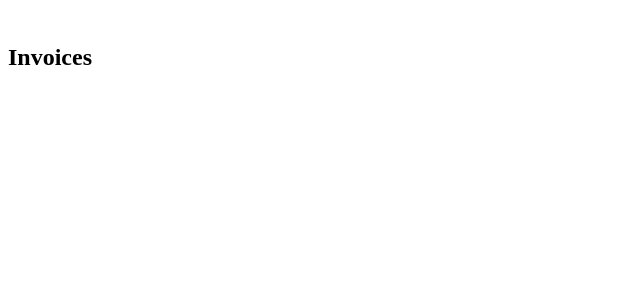
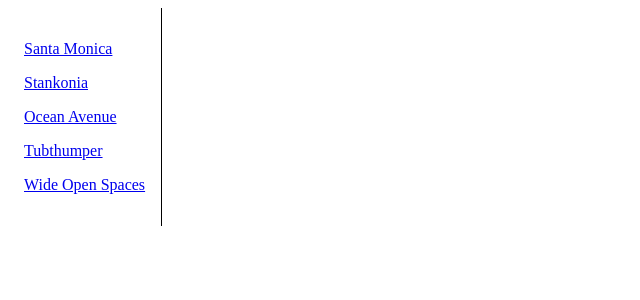
Before and after one commit to AbhishekDevel/react2, a React (Create React App) app: page /invoices in a window 1280 px wide. Shown: the top 300 px of the page, without its empty margins (0-640 px from the left). Built offline with nearby package versions, Linux system fonts and the light colour scheme.

Commit message:
3 files modified, 1 added

```diff
--- a/src/App.jsx
+++ b/src/App.jsx
@@ -1,5 +1,5 @@
 import React from "react";
-import {Link} from "react-router-dom";
+import {Outlet, Link} from "react-router-dom";
 import "./style.css";
 
 export default function App() {
@@ -13,6 +13,7 @@
       <Link to="/invoices">Invoices</Link> | {" "}
       <Link to="/expenses">Expenses</Link>
       </nav>
+      <Outlet />
     </div>
   );
 }
--- /dev/null
+++ b/src/data.js
@@ -0,0 +1,36 @@
+let invoices = [
+  {
+    name: "Santa Monica",
+    number: 1995,
+    amount: "$10,800",
+    due: "12/05/1995"
+  },
+  {
+    name: "Stankonia",
+    number: 2000,
+    amount: "$8,000",
+    due: "10/31/2000"
+  },
+  {
+    name: "Ocean Avenue",
+    number: 2003,
+    amount: "$9,500",
+    due: "07/22/2003"
+  },
+  {
+    name: "Tubthumper",
+    number: 1997,
+    amount: "$14,000",
+    due: "09/01/1997"
+  },
+  {
+    name: "Wide Open Spaces",
+    number: 1998,
+    amount: "$4,600",
+    due: "01/27/2998"
+  }
+];
+
+export function getInvoices() {
+  return invoices;
+}
--- a/src/index.js
+++ b/src/index.js
@@ -12,5 +12,13 @@
       <Route path="/" element={<App />}/>
       <Route path="/invoices" element={<Invoices />}/>
       <Route path="/expenses" element={<Expenses />}/>
+      <Route
+      path="*"
+      element={
+        <main style={{ padding: "1rem" }}>
+          <p>There's nothing here!</p>
+        </main>
+      }
+    />
     </Routes>
   </BrowserRouter>, document.getElementById("root"));
--- a/src/routes/invoices.jsx
+++ b/src/routes/invoices.jsx
@@ -1,8 +1,26 @@
 import React from "react";
+import { Link } from "react-router-dom";
+import {getInvoices} from "../data";
 export default function Invoices(){
+  let invoices = getInvoices();
   return(
-    <main style={{ padding:"1rem 0"}}>
-      <h2>Invoices</h2>
-    </main>
+    <div style={{ display: "flex" }}>
+      <nav
+        style={{
+          borderRight: "solid 1px",
+          padding: "1rem"
+        }}
+      >
+        {invoices.map(invoice => (
+          <Link
+            style={{ display: "block", margin: "1rem 0" }}
+            to={`/invoices/${invoice.number}`}
+            key={invoice.number}
+          >
+            {invoice.name}
+          </Link>
+        ))}
+      </nav>
+    </div>
   );
 }
```
